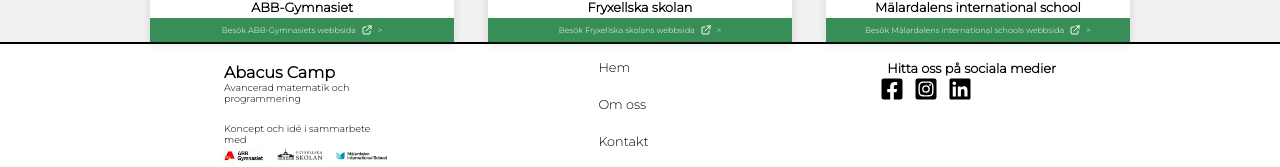
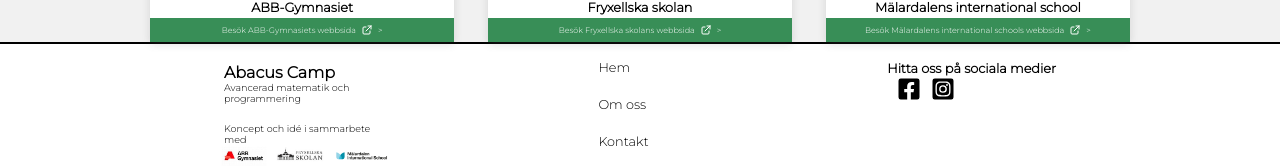
Before and after one commit to CGranzell/abacus, a Next.js app: page /contact in a window 1280 px wide. Shown: the part 678-845 px from the top of the page. Built offline with nearby package versions, Linux system fonts and the light colour scheme.

Commit message:
tagit bort linkedin ikon

```diff
--- a/components/Footer.js
+++ b/components/Footer.js
@@ -68,9 +68,7 @@ const Footer = () => {
                 <Link href={'/'}>
                   <FaInstagramSquare className={styles.icon} />
                 </Link>
-                <Link href={'/'}>
-                  <FaLinkedin className={styles.icon} />
-                </Link>
+
               </div>
             </div>
           </div>
```
